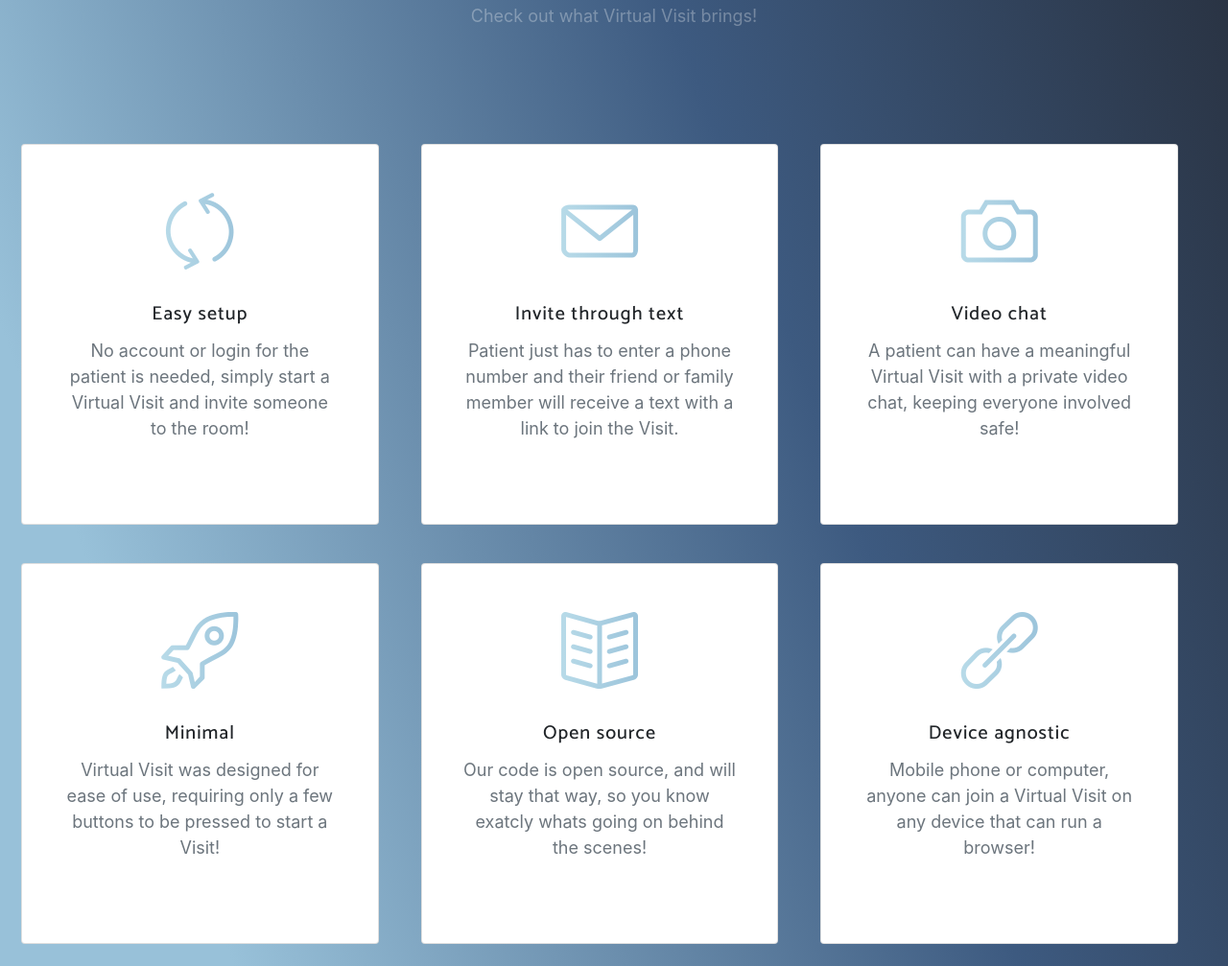
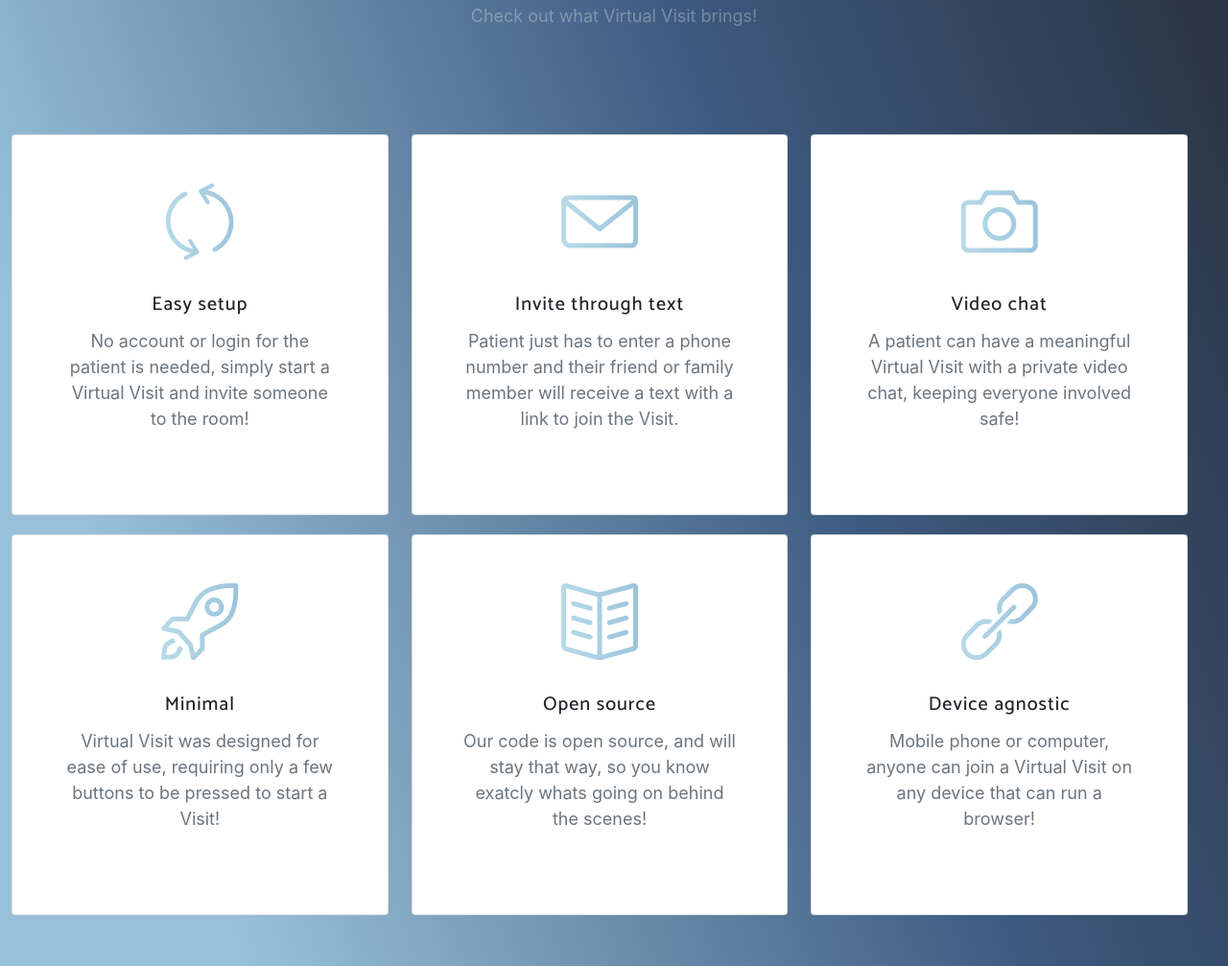
Before and after one commit to waveformhealth/waveformhealth.github.io, a website with bundled scripts: page index.html in a window 1280 px wide. Shown: the part 1130-2137 px from the top of the page at 96% size. Built offline with nearby package versions, Linux system fonts and the light colour scheme; a web font is replaced by a local one.

Commit message:
Change card section max width

```diff
--- a/css/mycss.css
+++ b/css/mycss.css
@@ -119,7 +119,7 @@ header {
 .column {
     float: left;
     width: 33%;
-    padding: 20px;
+    padding: 10px;
   }
 
   .row {
@@ -141,7 +141,7 @@ header {
 
   .featuresContainer {
         margin: auto;
-        max-width: 1413px;
+        max-width: 1301px;
   }
 
 
@@ -335,11 +335,6 @@ section.download .badges .badge-link img {
   section.download h2 {
     font-size: 70px;
   }
-}
-
-section.features {
-  background-color: #b0bca8;
-
 }
 
 section.features .section-heading {
```
